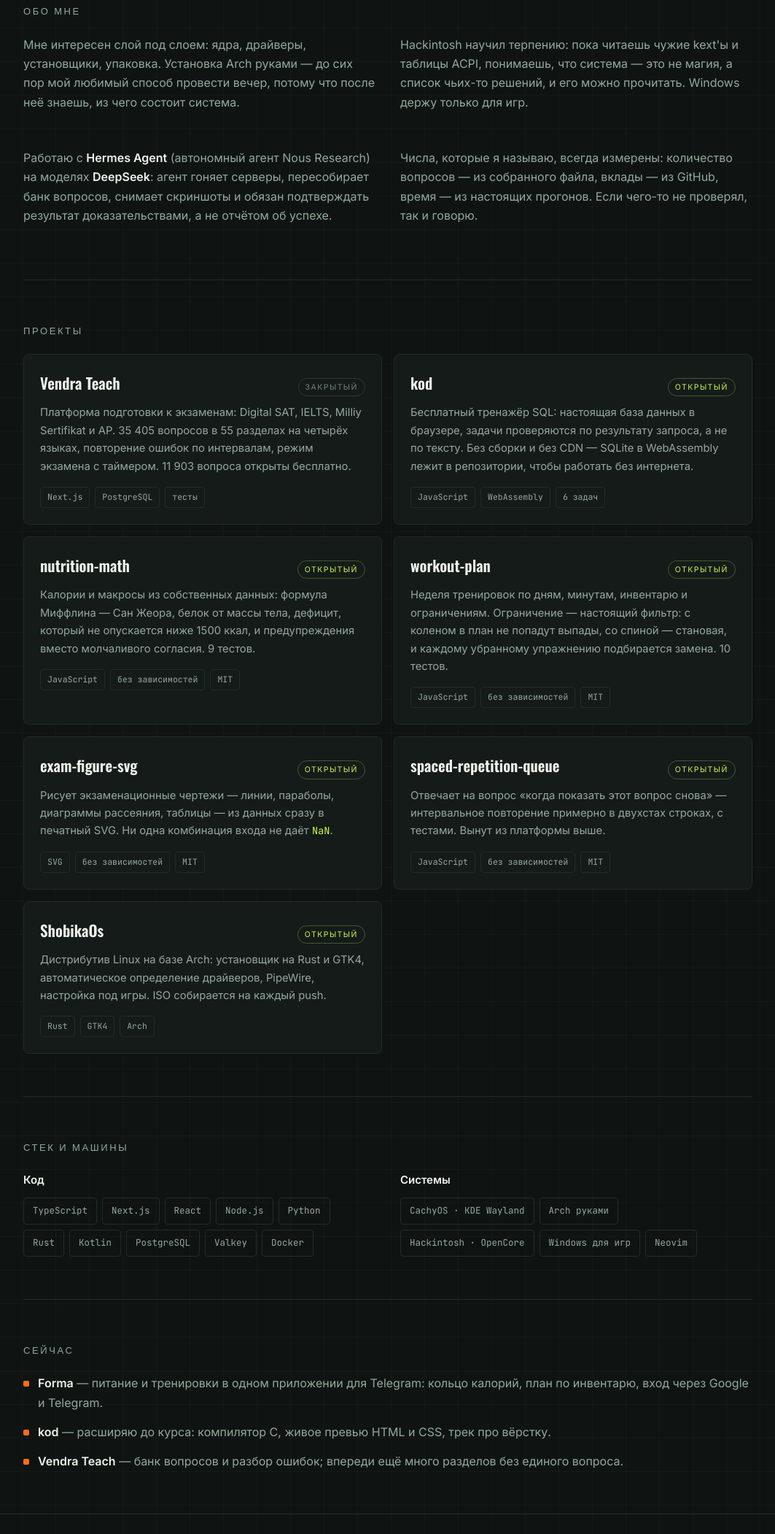
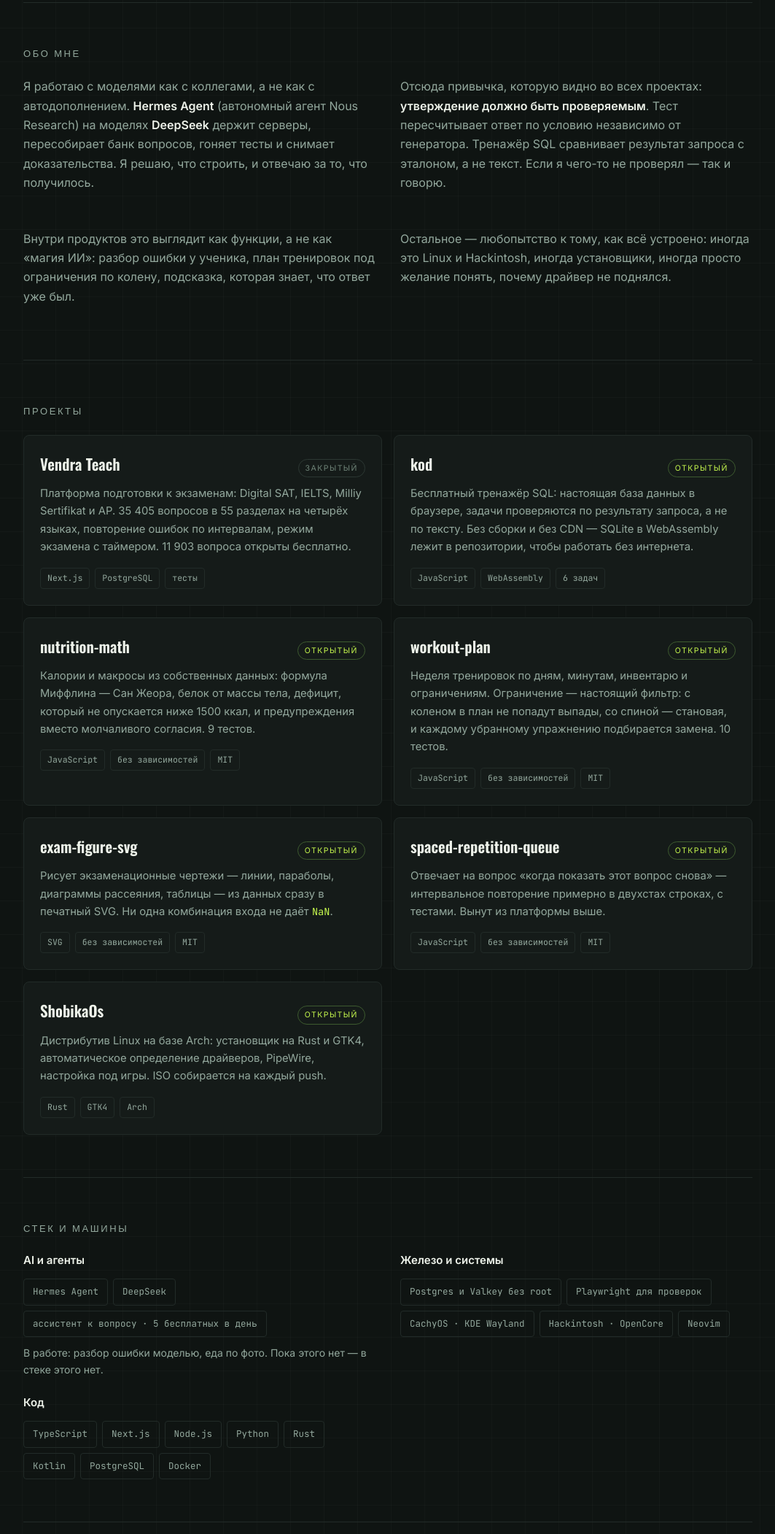
Before and after one commit to iboshka24/portfolio, a plain HTML site: page index.html in a window 1280 px wide. Shown: the part 698-2800 px from the top of the page at 73% size, without its empty margins (108-1171 px from the left). Drawn offline with nearby package versions, Linux system fonts and the light colour scheme.

Commit message:
feat: акцент на AI-разработке, Linux — упоминание, а не тема

```diff
--- a/app.js
+++ b/app.js
@@ -3,7 +3,7 @@
   ["$ whoami", "cmd"],
   ["iboshka24 — разработчик из Ташкента", "out"],
   ["$ cat /etc/route", "cmd"],
-  ["linux → драйверы → инструменты → людям", "out"],
+  ["агенты → данные → проверка → людям", "out"],
   ["$ ls ~/work", "cmd"],
   ["vendra-teach   35 405 вопросов, 55 разделов", "out"],
   ["kod            бесплатный тренажёр SQL", "out"],
--- a/index.html
+++ b/index.html
@@ -4,7 +4,7 @@
 <meta charset="utf-8" />
 <meta name="viewport" content="width=device-width, initial-scale=1" />
 <title>iboshka24 — разработчик, Ташкент</title>
-<meta name="description" content="Разработчик из Ташкента: Linux, Hackintosh, инструменты и бесплатные сервисы для учёбы. Открытый исходный код." />
+<meta name="description" content="AI-разработчик из Ташкента: продукты с моделями внутри, проверяемый код и бесплатные сервисы для учёбы. Открытый исходный код." />
 <meta name="theme-color" content="#0f1412" />
 <link rel="preconnect" href="https://fonts.googleapis.com" />
 <link rel="preconnect" href="https://fonts.gstatic.com" crossorigin />
@@ -28,10 +28,11 @@
 
   <section class="hero">
     <div class="hero-text">
-      <p class="eyebrow">Ташкент · разработчик</p>
+      <p class="eyebrow">Ташкент · AI-разработчик</p>
       <h1>Собираю то, <br />чего мне не хватало.</h1>
       <p class="lead">
-        Linux всерьёз, Hackintosh терпеливо, код — так, чтобы его можно было проверить.
+        Делаю продукты, внутри которых работают модели: агенты, которые сами собирают данные
+        и проверяют результат, и интерфейсы, которые честно говорят, чего не знают.
         Самый большой проект — бесплатная подготовка к экзаменам: 35 405 вопросов,
         из них 11 903 открыты всем.
       </p>
@@ -51,24 +52,24 @@
     <h2 class="block-title">Обо мне</h2>
     <div class="two">
       <p>
-        Мне интересен слой под слоем: ядра, драйверы, установщики, упаковка. Установка Arch
-        руками — до сих пор мой любимый способ провести вечер, потому что после неё знаешь,
-        из чего состоит система.
+        Я работаю с моделями как с коллегами, а не как с автодополнением. <b>Hermes Agent</b>
+        (автономный агент Nous Research) на моделях <b>DeepSeek</b> держит серверы, пересобирает
+        банк вопросов, гоняет тесты и снимает доказательства. Я решаю, что строить, и отвечаю
+        за то, что получилось.
       </p>
       <p>
-        Hackintosh научил терпению: пока читаешь чужие kext'ы и таблицы ACPI, понимаешь, что
-        система — это не магия, а список чьих-то решений, и его можно прочитать. Windows
-        держу только для игр.
+        Отсюда привычка, которую видно во всех проектах: <b>утверждение должно быть проверяемым</b>.
+        Тест пересчитывает ответ по условию независимо от генератора. Тренажёр SQL сравнивает
+        результат запроса с эталоном, а не текст. Если я чего-то не проверял — так и говорю.
       </p>
       <p>
-        Работаю с <b>Hermes Agent</b> (автономный агент Nous Research) на моделях
-        <b>DeepSeek</b>: агент гоняет серверы, пересобирает банк вопросов, снимает скриншоты
-        и обязан подтверждать результат доказательствами, а не отчётом об успехе.
+        Внутри продуктов это выглядит как функции, а не как «магия ИИ»: разбор ошибки у
+        ученика, план тренировок под ограничения по колену, подсказка, которая знает, что
+        ответ уже был.
       </p>
       <p>
-        Числа, которые я называю, всегда измерены: количество вопросов — из собранного файла,
-        вклады — из GitHub, время — из настоящих прогонов. Если чего-то не проверял, так и
-        говорю.
+        Остальное — любопытство к тому, как всё устроено: иногда это Linux и Hackintosh,
+        иногда установщики, иногда просто желание понять, почему драйвер не поднялся.
       </p>
     </div>
   </section>
@@ -137,18 +138,25 @@
     <h2 class="block-title">Стек и машины</h2>
     <div class="two">
       <div>
-        <h3 class="mini">Код</h3>
+        <h3 class="mini">AI и агенты</h3>
         <div class="chips big">
-          <span>TypeScript</span><span>Next.js</span><span>React</span><span>Node.js</span>
-          <span>Python</span><span>Rust</span><span>Kotlin</span><span>PostgreSQL</span>
-          <span>Valkey</span><span>Docker</span>
+          <span>Hermes Agent</span><span>DeepSeek</span>
+          <span>ассистент к вопросу · 5 бесплатных в день</span>
+        </div>
+        <p class="mini dim" style="margin-top:10px;font-weight:400">
+          В работе: разбор ошибки моделью, еда по фото. Пока этого нет — в стеке этого нет.
+        </p>
+        <h3 class="mini" style="margin-top:22px">Код</h3>
+        <div class="chips big">
+          <span>TypeScript</span><span>Next.js</span><span>Node.js</span><span>Python</span>
+          <span>Rust</span><span>Kotlin</span><span>PostgreSQL</span><span>Docker</span>
         </div>
       </div>
       <div>
-        <h3 class="mini">Системы</h3>
+        <h3 class="mini">Железо и системы</h3>
         <div class="chips big">
-          <span>CachyOS · KDE Wayland</span><span>Arch руками</span><span>Hackintosh · OpenCore</span>
-          <span>Windows для игр</span><span>Neovim</span>
+          <span>Postgres и Valkey без root</span><span>Playwright для проверок</span>
+          <span>CachyOS · KDE Wayland</span><span>Hackintosh · OpenCore</span><span>Neovim</span>
         </div>
       </div>
     </div>
@@ -157,9 +165,10 @@
   <section class="block">
     <h2 class="block-title">Сейчас</h2>
     <ul class="now">
-      <li><b>Forma</b> — питание и тренировки в одном приложении для Telegram: кольцо калорий, план по инвентарю, вход через Google и Telegram.</li>
-      <li><b>kod</b> — расширяю до курса: компилятор C, живое превью HTML и CSS, трек про вёрстку.</li>
-      <li><b>Vendra Teach</b> — банк вопросов и разбор ошибок; впереди ещё много разделов без единого вопроса.</li>
+      <li><b>Разбор ошибок моделью</b> — чтобы ученик читал «вот здесь ты перепутал путь при равноускоренном движении», а не «неверно».</li>
+      <li><b>Распознавание еды по фото</b> для Forma: фото в чат боту → блюдо, порция, макросы → запись в дневник.</li>
+      <li><b>kod</b> — расширяю до курса: компилятор C в песочнице, живое превью HTML и CSS, трек про вёрстку.</li>
+      <li><b>Vendra Teach</b> — банк вопросов: 55 разделов, и во многих ещё нет ни одного вопроса.</li>
     </ul>
   </section>
 
```
